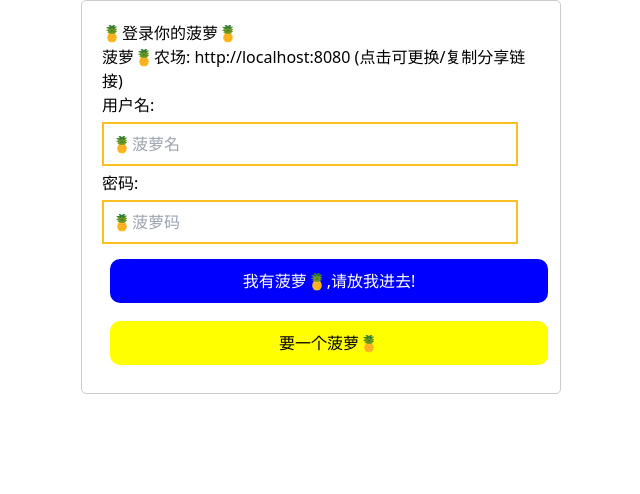
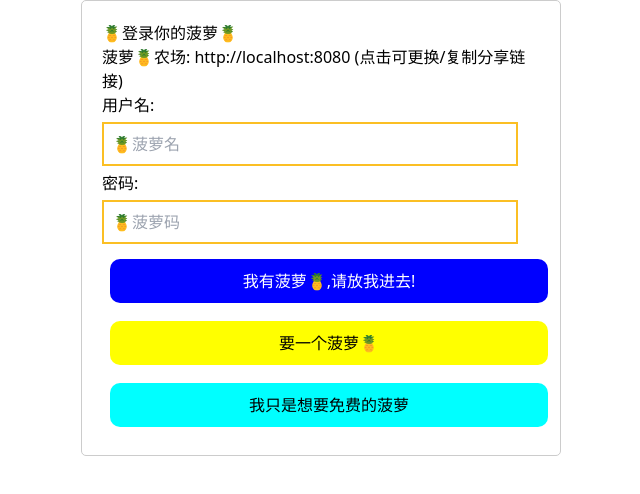
Before and after one commit to boluoreg/pineapple-website, a React (Vite) app: page /login in a window 1280 px wide. Shown: the top 494 px of the page, without its empty margins (319-959 px from the left). Built offline with nearby package versions, Linux system fonts and the light colour scheme.

Commit message:
feat: back button on LoginForm

```diff
--- a/src/components/LoginForm/LoginForm.module.css
+++ b/src/components/LoginForm/LoginForm.module.css
@@ -11,6 +11,11 @@
 .blue {
     background: blue;
     color: white;
+}
+
+.cyan {
+    background: cyan;
+    color: black;
 }
 
 .red {
--- a/src/components/LoginForm/LoginForm.tsx
+++ b/src/components/LoginForm/LoginForm.tsx
@@ -52,7 +52,8 @@ function LoginForm() {
             setClickCount(clickCount + 1);
             return;
         }
-        setToken(null);
+        localStorage.removeItem("token");
+        setToken(null)
         // post to the logout endpoint
         const tokenObj: Token = JSON.parse(token)
         const jwt = tokenObj.token;
@@ -191,6 +192,7 @@ function LoginForm() {
                                         required/>
                     }
                 </div>
+                <div className={"flex flex-col"}>
                     {
                         register ? <div className={"flex flex-row"}>
                                 <button type="submit" className={`${styles.button} ${styles.yellow}`}>
@@ -212,6 +214,8 @@ function LoginForm() {
                                 </button>
                             </div>
                     }
+                    <button onClick={processBack} className={`${styles.button} ${styles.cyan}`}>我只是想要免费的菠萝</button>
+                </div>
             </form>
         </div>
     );
```
Lines whose indentation alone changed are shown as unchanged.
